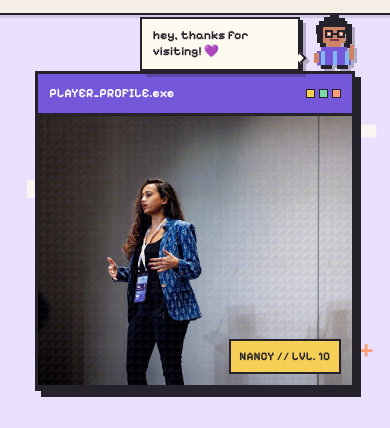
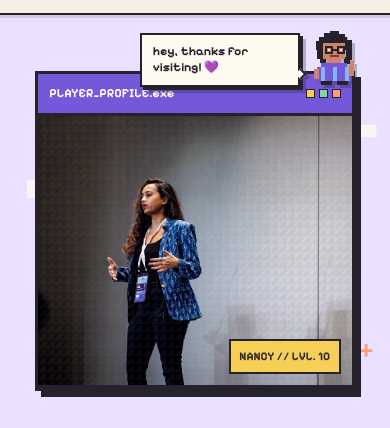
Before and after one commit to Nancy-Chauhan/nancychauhan-portfolio, an Astro site: page / in a window 390 px wide. Shown: the part 67-495 px from the top of the page. Built offline with nearby package versions, Linux system fonts and the light colour scheme; Astro itself is replaced by a stand-in of ours.

Commit message:
Add mobile spacing above welcome avatar

```diff
--- a/src/components/PixelCompanion.astro
+++ b/src/components/PixelCompanion.astro
@@ -102,7 +102,7 @@
   @media (max-width: 640px) {
     .pixel-welcome {
       right: 0.5rem;
-      top: -3.5rem;
+      top: -2.5rem;
       width: 48px;
     }
 
```
